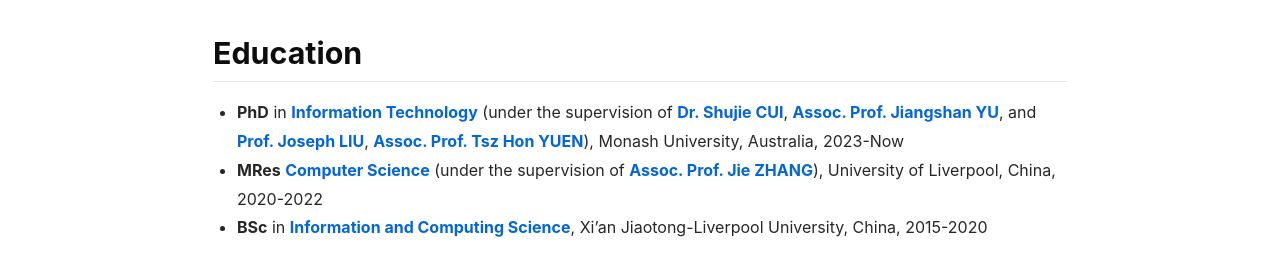
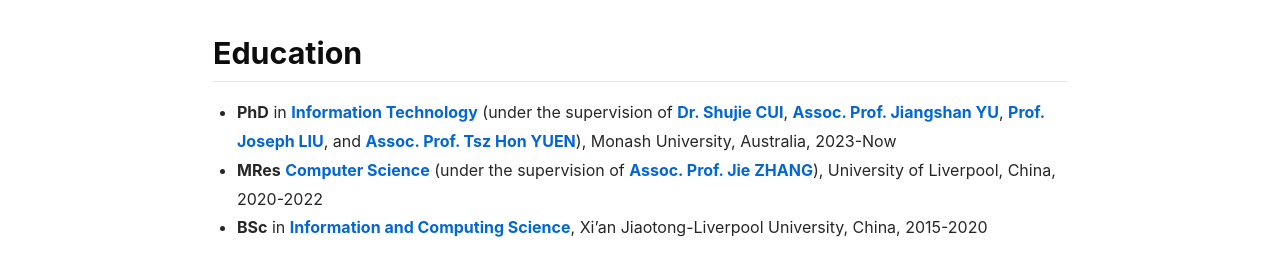
Before and after one commit to Donkequan/Donkequan.github.io, a Jekyll site: the page built from about.md, in a window 1280 px wide. Shown: the part 332-610 px from the top of the page. Built offline with Jekyll 4.4.1, drawn with Linux system fonts in a browser that asks for light colours; nearby versions of some CDN libraries.

```diff
--- a/about.md
+++ b/about.md
@@ -17,7 +17,7 @@ My name in Chinese is 侯东坤.
 
 ## Education
 
-- **PhD** in [Information Technology](https://www.monash.edu/it) (under the supervision of [Dr. Shujie CUI](https://shujiecui.github.io/), [Assoc. Prof. Jiangshan YU](https://www.jiangshanyu.com/), and [Prof. Joseph LIU](http://users.monash.edu.au/~kailiu/), [Assoc. Prof. Tsz Hon YUEN](https://thyuen.github.io/)), Monash University, Australia, 2023-Now
+- **PhD** in [Information Technology](https://www.monash.edu/it) (under the supervision of [Dr. Shujie CUI](https://shujiecui.github.io/), [Assoc. Prof. Jiangshan YU](https://www.jiangshanyu.com/), [Prof. Joseph LIU](http://users.monash.edu.au/~kailiu/), and [Assoc. Prof. Tsz Hon YUEN](https://thyuen.github.io/)), Monash University, Australia, 2023-Now
 - **MRes** [Computer Science](https://www.xjtlu.edu.cn/en/study/masters/mres-computer-science) (under the supervision of [Assoc. Prof. Jie ZHANG](https://scholar.xjtlu.edu.cn/en/persons/JieZhang01)), University of Liverpool, China, 2020-2022
 - **BSc** in [Information and Computing Science](https://www.xjtlu.edu.cn/en/study/undergraduate/information-and-computing-science), Xi'an Jiaotong-Liverpool University, China, 2015-2020
 
```
